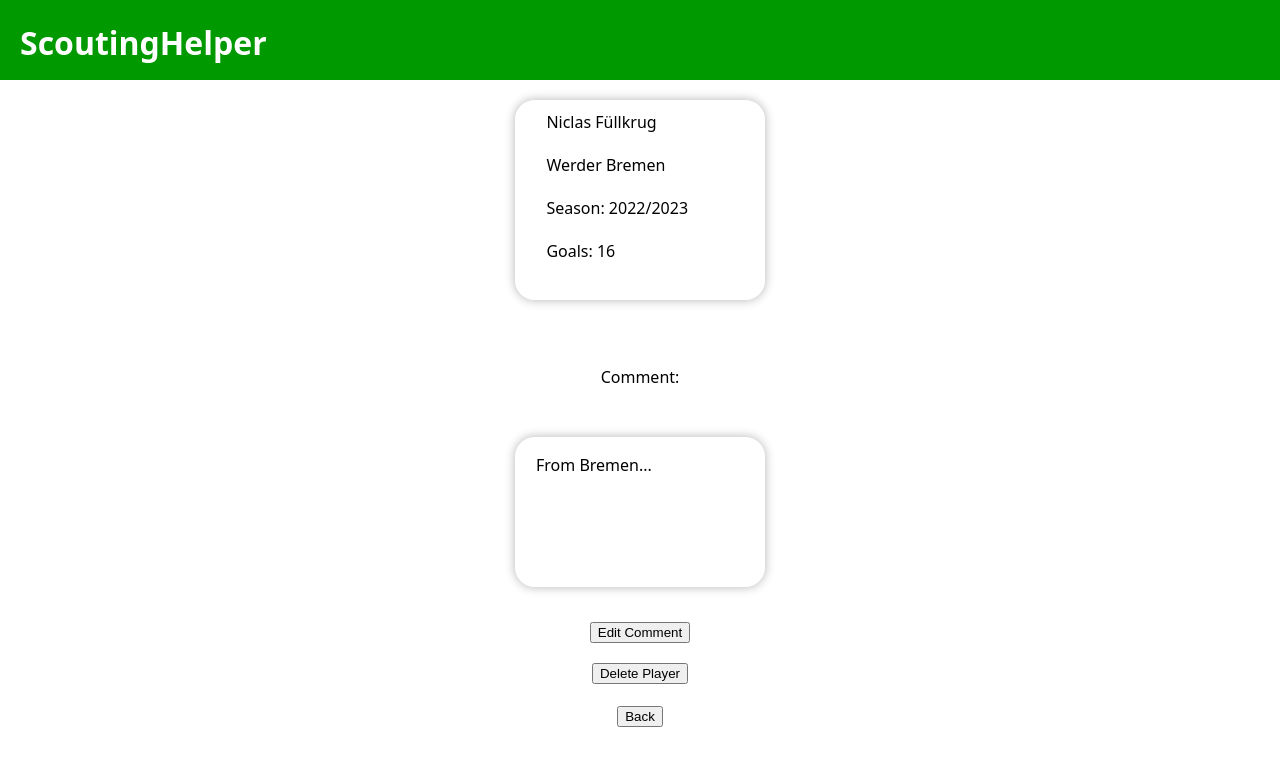
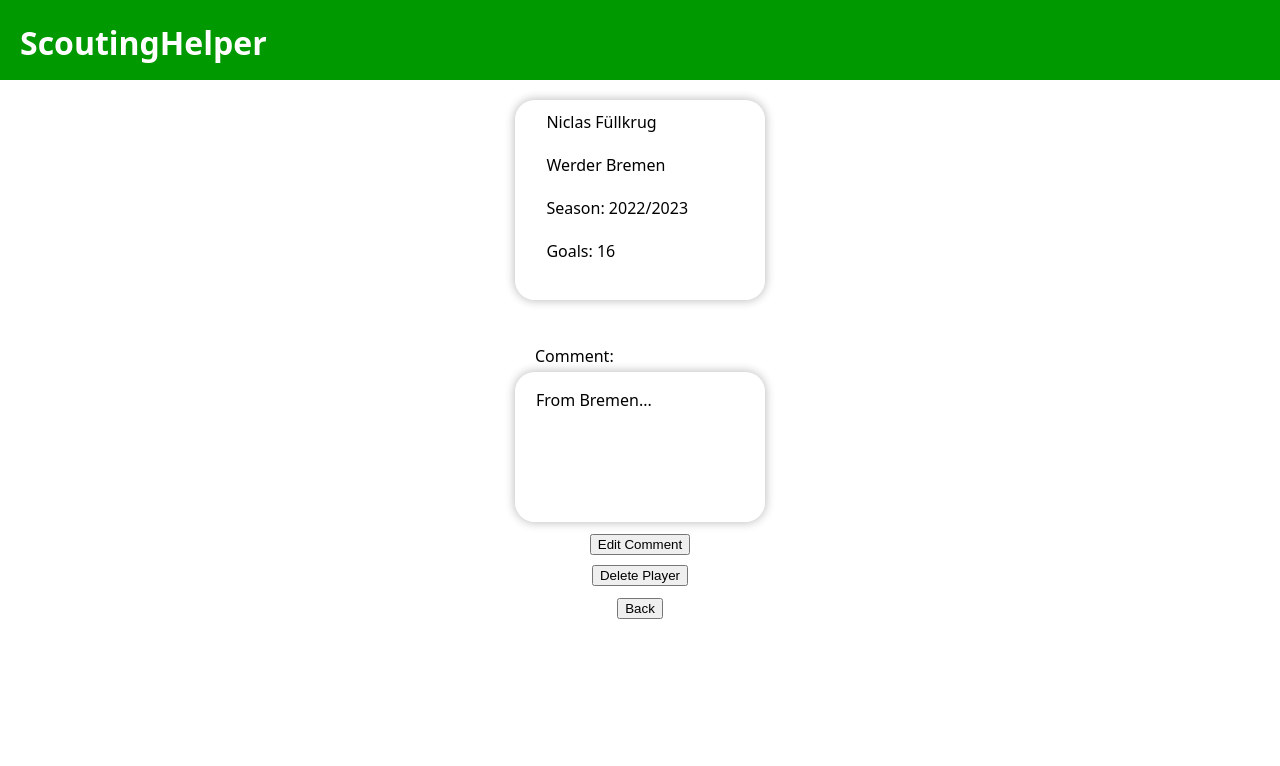
Before and after one commit to Frank-Schaeske/ScoutingHelper, a Next.js app: page /players/25391 in a window 1280 px wide. Shown: the top 766 px of the page. Built offline with nearby package versions, Linux system fonts and the light colour scheme.

Commit message:
fix code for footer

```diff
--- a/components/Comment/index.js
+++ b/components/Comment/index.js
@@ -2,12 +2,12 @@ import styled from "styled-components";
 
 export default function Comment({ player }) {
   return (
-    <>
-      <p>Comment:</p>
+    <div>
+      <StyledParagraph>Comment:</StyledParagraph>
       <StyledSection>
         <p>{player.comment}</p>
       </StyledSection>
-    </>
+    </div>
   );
 }
 
@@ -17,14 +17,15 @@ const StyledSection = styled.section`
   display: flex;
   flex-direction: column;
   justify-content: flex-start;
-
   width: 250px;
   height: 150px;
   padding: 0px 20px;
-
   border: 1px solid rgba(255, 255, 255, 0.25);
   border-radius: 20px;
   background-color: rgba(255, 255, 255, 0.45);
   box-shadow: 0 0 10px 1px rgba(0, 0, 0, 0.25);
-  margin: 1% 16%;
 `;
+
+const StyledParagraph = styled.p`
+  margin: 5px 20px;
+`;
--- a/package.json
+++ b/package.json
@@ -16,6 +16,7 @@
     "next": "13.2.3",
     "react": "18.2.0",
     "react-dom": "18.2.0",
+    "react-icons": "^4.10.1",
     "styled-components": "^5.3.8",
     "swr": "^2.1.1",
     "uid": "^2.0.2"
--- a/pages/index.js
+++ b/pages/index.js
@@ -10,7 +10,7 @@ export default function Home({ setSearchedPlayer }) {
       <StyledMain>
         <SearchForm setSearchedPlayer={setSearchedPlayer} />
       </StyledMain>
-      <Footer page="search" />
+      <Footer />
     </>
   );
 }
--- a/pages/players/[id]/index.js
+++ b/pages/players/[id]/index.js
@@ -44,5 +44,5 @@ const StyledMain = styled.main`
   display: flex;
   align-items: center;
   flex-direction: column;
-  gap: 20px;
+  gap: 10px;
 `;
--- a/pages/players/index.js
+++ b/pages/players/index.js
@@ -8,7 +8,7 @@ export default function Players({ players }) {
       <StyledMain>
         <List players={players} />
       </StyledMain>
-      <Footer page="list" />
+      <Footer />
     </>
   );
 }
```
Also changed, not shown: components/Footer/index.js (+7 -5 lines), 1 other file (tests, documents, lock files or other folders).
